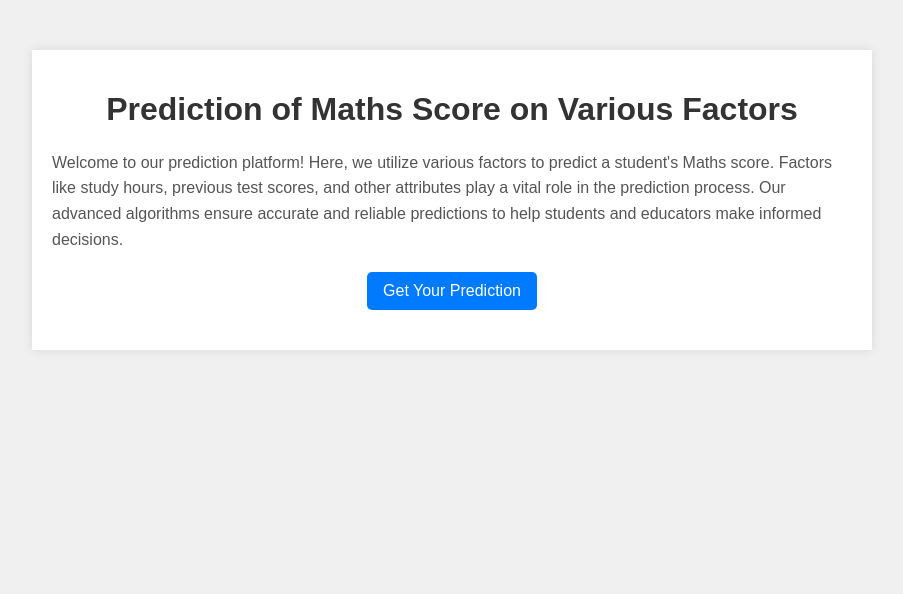
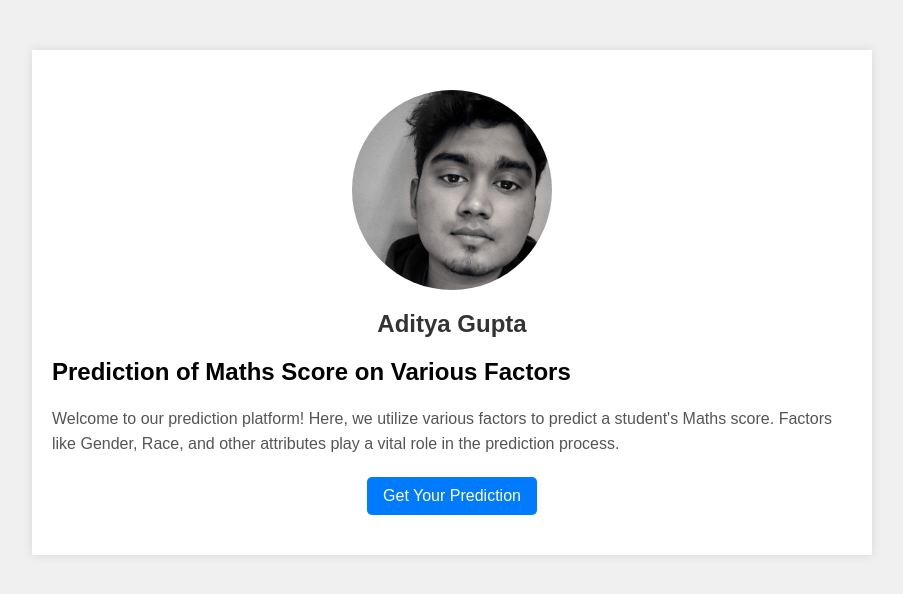
Before and after one commit to adi7820/mlproject, a Flask app: page / in a window 1280 px wide. Shown: the top 594 px of the page, without its empty margins (188-1091 px from the left). Run offline with Flask 3, Linux system fonts and the light colour scheme.

Commit message:
Home Page Update

```diff
--- a/templates/index.html
+++ b/templates/index.html
@@ -41,15 +41,28 @@
         .prediction-button:hover {
             background-color: #0056b3;
         }
+        .profile-img {
+            display: block;
+            max-width: 200px;
+            height: auto;
+            margin: 20px auto;
+            border-radius: 50%;
+        }
+        .name {
+            text-align: center;
+            font-size: 24px;
+            color: #333;
+        }
     </style>
 </head>
 <body>
     <div class="container">
-        <h1>Prediction of Maths Score on Various Factors</h1>
+        <img src="IMG_20191214_201850_567.jpg" alt="Aditya Gupta" class="profile-img">
+        <h1 class="name">Aditya Gupta</h1>
+        <h2>Prediction of Maths Score on Various Factors</h2>
         <p>
             Welcome to our prediction platform! Here, we utilize various factors to predict a student's Maths score.
-            Factors like study hours, previous test scores, and other attributes play a vital role in the prediction process.
-            Our advanced algorithms ensure accurate and reliable predictions to help students and educators make informed decisions.
+            Factors like Gender, Race, and other attributes play a vital role in the prediction process.
         </p>
         <a href="http://studentperformance-env.eba-3fupivzj.ap-south-1.elasticbeanstalk.com/predictdata" class="prediction-button">Get Your Prediction</a>
     </div>
```
Also changed, not shown: IMG_20191214_201850_567.jpg (added).
